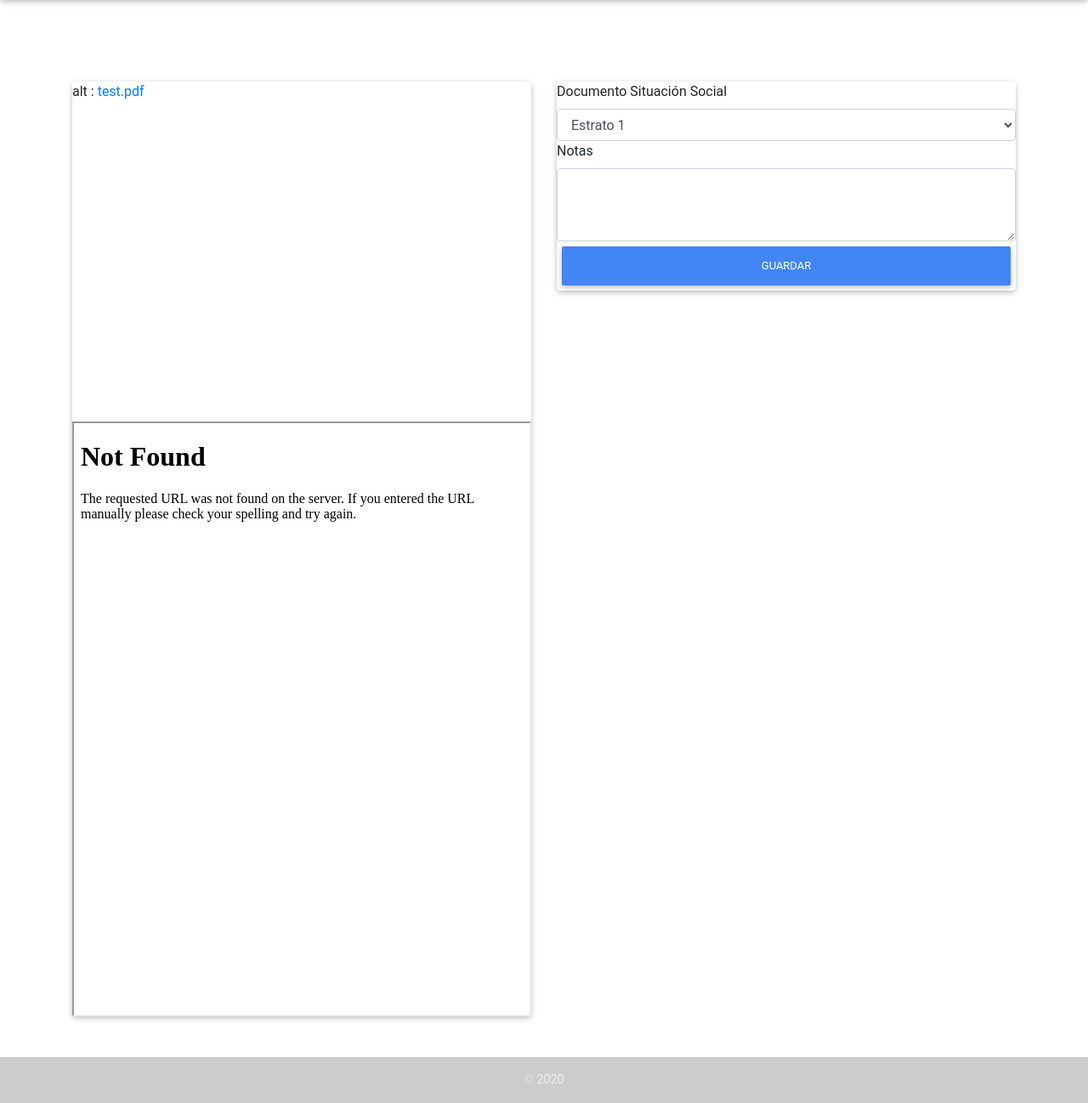
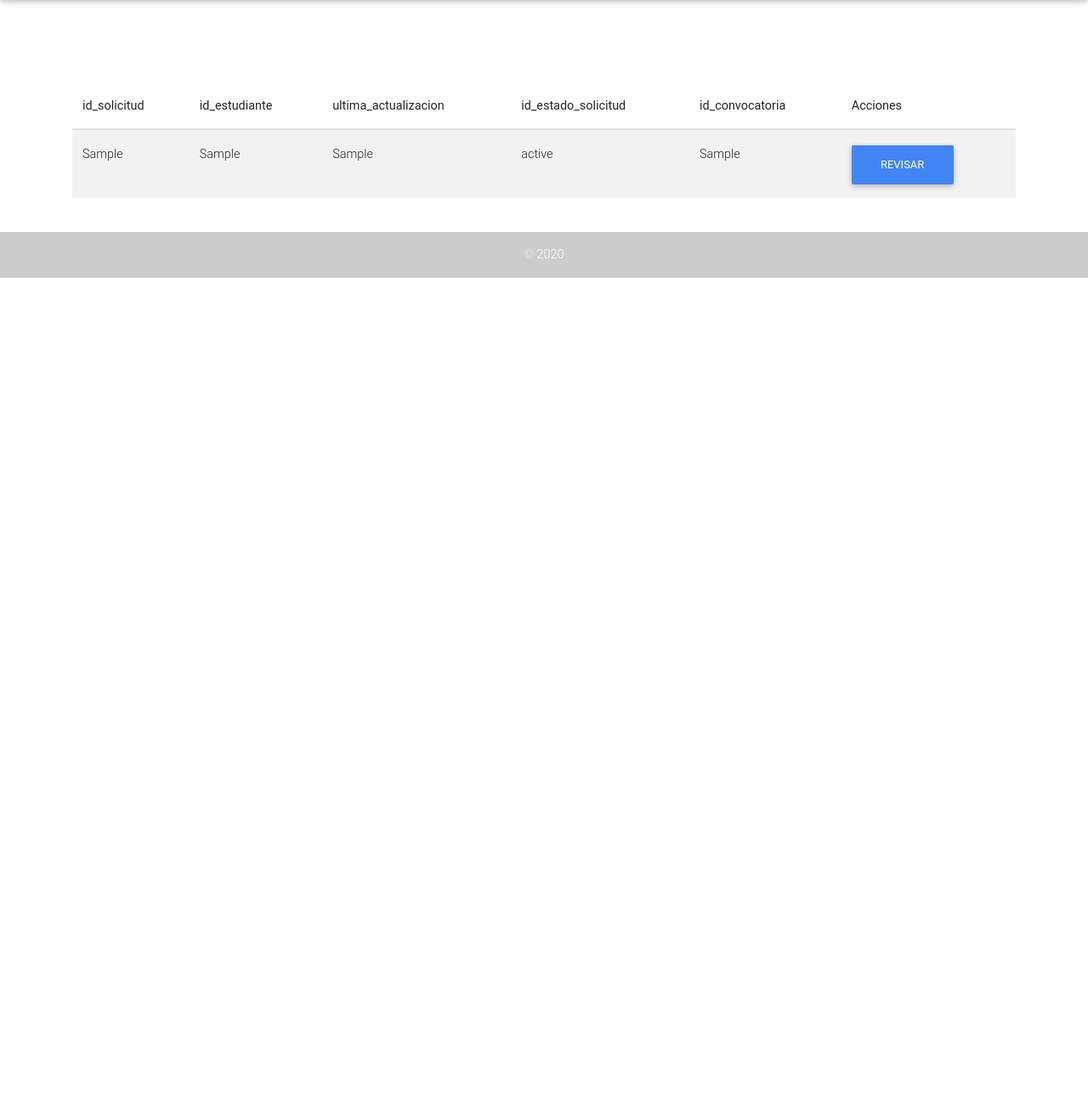
Before and after one commit to xdanielsb/lunch-service, a Flask app: page /revisar_solicitud in a window 1280 px wide. Shown: the part 64-1362 px from the top of the page at 85% size. After the commit the page ends 391 px from the top, so only its background shows below. Run offline with Flask 2, Linux system fonts and the light colour scheme; the visitor is signed in with stand-in values (Sample User, id 1); a database or web service that is not in the repository returns one stand-in record (values such as "Sample title"); some libraries are stand-ins or nearby versions.

Commit message:
feat: add logic to review solicitudes.

```diff
--- a/app/app.py
+++ b/app/app.py
@@ -1,6 +1,10 @@
 import functools
 import os
 from datetime import date
+
+from flask import (Flask, flash, g, redirect, render_template, request,
+                   session, url_for)
+from werkzeug.utils import secure_filename
 
 from control.dao.convocatoria import Convocatoria
 from control.dao.convocatoria_facultad import ConvocatoriaFacultad
@@ -13,9 +17,6 @@ from control.dao.solicitud import Solicitud
 from control.dao.tipo_documento import TipoDocumento
 from control.dao.tipo_subsidio import TipoSubsidio
 from control.dao.user import User
-from flask import (Flask, flash, g, redirect, render_template, request,
-                   session, url_for)
-from werkzeug.utils import secure_filename
 
 app = Flask(__name__)
 app.config.from_object("config.Config")
@@ -23,7 +24,7 @@ app.config.from_object("config.Config")
 app.config["MAX_CONTENT_LENGTH"] = 16 * 1024 * 1024
 
 path = os.getcwd()
-UPLOAD_FOLDER = os.path.join(path, "uploads")
+UPLOAD_FOLDER = os.path.join(path, "static/uploads")
 if not os.path.isdir(UPLOAD_FOLDER):
     os.mkdir(UPLOAD_FOLDER)
 app.config["UPLOAD_FOLDER"] = UPLOAD_FOLDER
@@ -225,7 +226,7 @@ def solicitud():
                 data = {
                     "id_solicitud": id_solicitud,
                     "id_tipo_documento": name_file,
-                    "url": url,
+                    "url": filename,
                 }
                 documento_s.create(data)
         flash("Archivos exitosamente guardados")
@@ -249,9 +250,20 @@ def solicitud():
 
 
 @app.route("/revisar_solicitud")
+@app.route("/revisar_solicitud/<id_solicitud>")
 @login_required
-def revisar_solicitud():
-    return render_template("revisar-solicitud.html")
+def revisar_solicitud(id_solicitud=None):
+    if id_solicitud is not None:
+        documentos_solicitud = DocumentoSolicitud().get(id_solicitud)
+        puntajes = {}
+        return render_template(
+            "revisar-solicitud.html",
+            documentos_solicitud=documentos_solicitud,
+            puntajes=puntajes,
+        )
+    solicitudes = Solicitud().get_all()
+    print(solicitudes)
+    return render_template("listar-solicitudes.html", solicitudes=solicitudes)
 
 
 if __name__ == "__main__":
--- a/app/control/dao/solicitud.py
+++ b/app/control/dao/solicitud.py
@@ -8,6 +8,10 @@ class Solicitud:
         )
         execute(q)
 
+    def get_all(self):
+        q = "select id_solicitud, id_estudiante, ultima_actualizacion, id_estado_solicitud, id_convocatoria from solicitud"
+        return query(q)
+
     def get_next_id(self):
         q = "select nextval(pg_get_serial_sequence('solicitud', 'id_solicitud')) as id_solicitud"
         return query(q)[0][0]
--- a/app/templates/consultar-convocatoria.html
+++ b/app/templates/consultar-convocatoria.html
@@ -18,7 +18,7 @@
       <td> {{field}}</td>
       {% endfor %}
       <td> <a href="{{ url_for('convocatoria_delete', id_convocatoria=convocatoria[0]) }}" class="btn btn-danger"> Eliminar </a> <a href="{{ url_for('convocatoria', id_convocatoria=convocatoria[0]) }}" class="btn btn-primary"> Actualizar </a>
-      <td>
+      </td>
     </tr>
     {% endfor %}
   </tbody>
--- /dev/null
+++ b/app/templates/listar-solicitudes.html
@@ -0,0 +1,25 @@
+{% extends 'base.html' %}
+{% block content %}
+<table class="table table-striped">
+  <thead>
+    <tr>
+      <th scope="col">id_solicitud</th>
+      <th scope="col">id_estudiante</th>
+      <th scope="col">ultima_actualizacion</th>
+      <th scope="col">id_estado_solicitud</th>
+      <th scope="col">id_convocatoria </th>
+      <th scope="col"> Acciones</th>
+    </tr>
+  </thead>
+  <tbody>
+    {% for solicitud in solicitudes %}
+    <tr>
+      {% for field in solicitud %}
+      <td> {{field}}</td>
+      {% endfor %}
+      <td> <a href="{{ url_for('revisar_solicitud', id_solicitud=solicitud[0]) }}" class="btn btn-primary"> Revisar </a>  </td>
+    </tr>
+    {% endfor %}
+  </tbody>
+</table>
+{% endblock %}
--- a/app/templates/revisar-solicitud.html
+++ b/app/templates/revisar-solicitud.html
@@ -1,27 +1,26 @@
 {% extends 'base.html' %}
-
 {% block content %}
+<form class="text-center" action="{{ url_for('login') }}" method="POST">
+  {% for  id_tipo_documento, url in documentos_solicitud %}
   <div class="row">
     <div class="col md-6">
       <div class="card mb-4">
-      <object data="test.pdf" type="application/pdf" width="600" height="400">
-        alt : <a href="/Users/daniel/Documents/LunchApplications/app/uploads/doc1_formato_apoyo.pdf">test.pdf</a>
-      </object>
-      <iframe src="/Users/daniel/Documents/LunchApplications/app/uploads/doc1_formato_apoyo.pdf" style="width:100%;height:700px;"></iframe>
+        <input type="hidden" value="{{id_tipo_documento}}">
+        <iframe src="{{ url_for('static', filename='uploads/{}'.format(url))}}" style="width:100%;height:700px;"></iframe>
       </div>
     </div>
     <div class="col md-6">
       <div class="card mb-4">
         <label for="sel1">Documento Situación Social</label>
         <select class="form-control" id="sel1">
-        <option>Estrato 1</option>
-        <option>Estrato 2</option>
-        <option>Estrato 3</option>
+          <!-- {% for puntaje in puntajes[id_tipo_documentos] %} <option> puntaje </option>{% endfor %} -->
         </select>
-      <label for="notas">Notas</label>
+        <label for="notas">Comentarios</label>
         <textarea class="form-control" id="exampleFormControlTextarea1" rows="3"></textarea>
         <a href="#" class="btn btn-primary"> Guardar </a>
       </div>
     </div>
   </div>
+  {% endfor %}
+</form>
 {% endblock %}
--- a/schema/database.sql
+++ b/schema/database.sql
@@ -208,7 +208,6 @@ create table solicitud(
 );
 
 
-
 create table historico_solicitud(
   id_historico_solicitud serial primary key,
   id_solicitud integer not null,
```
Also changed, not shown: app/control/dao/documento_solicitud.py (+7 -1 lines). Lines whose indentation alone changed are shown as unchanged.
